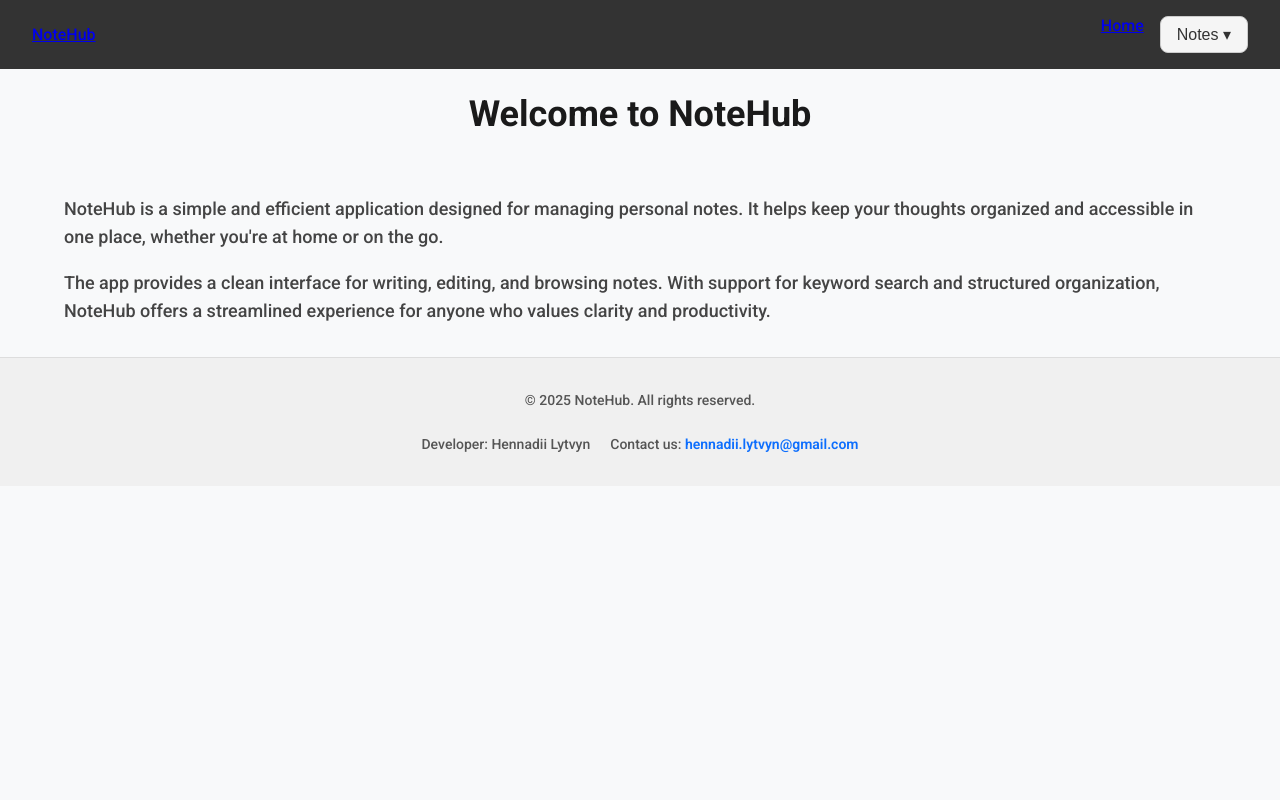
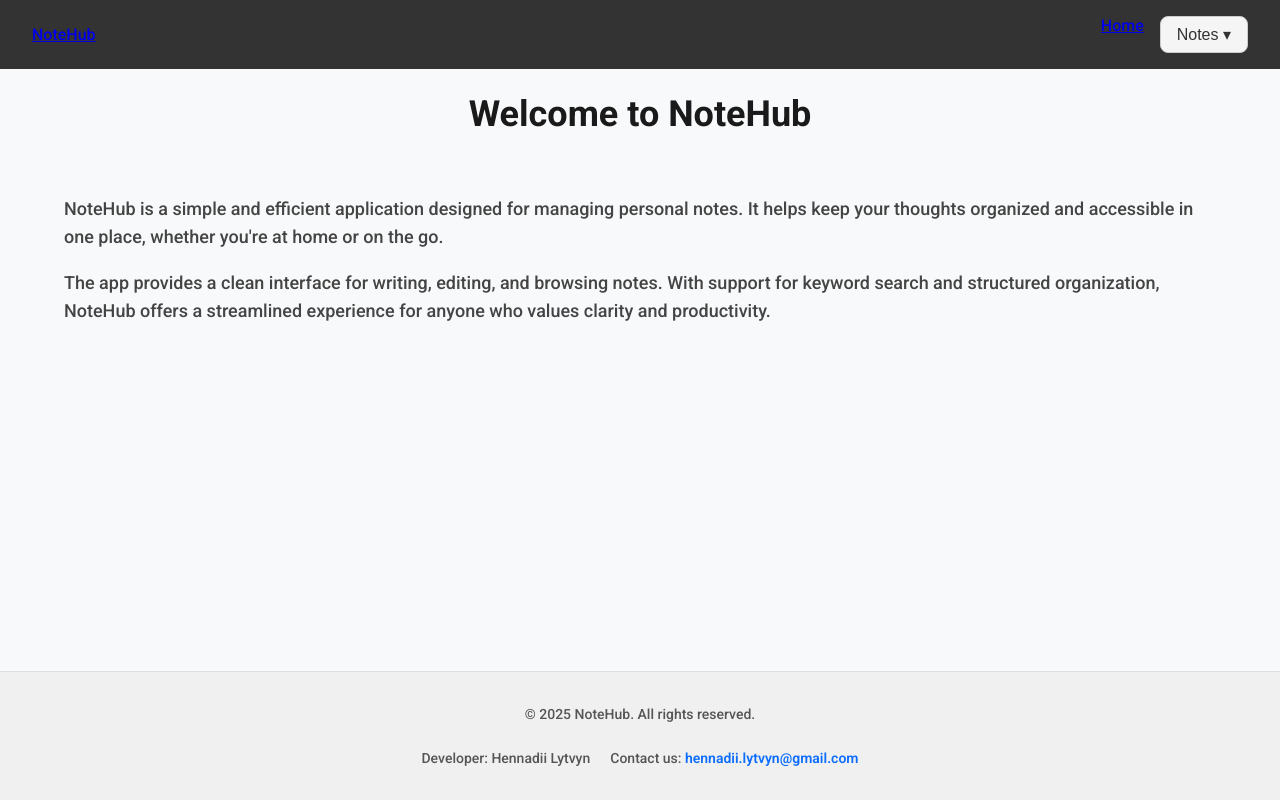
Before and after one commit to HenryLytvyn/08-zustand, a Next.js app: page / in a window 1280 px wide. Built offline with nearby package versions, Linux system fonts and the light colour scheme.

Commit message:
ul add for paginate

```diff
--- a/app/layout.tsx
+++ b/app/layout.tsx
@@ -4,6 +4,7 @@ import Header from '@/components/Header/Header';
 import Footer from '@/components/Footer/Footer';
 import { Metadata } from 'next';
 import { Roboto } from 'next/font/google';
+import css from './Home.module.css';
 
 export const metadata: Metadata = {
   title: 'Web app to create and manage your own notes by categories',
@@ -55,7 +56,7 @@ export default function RootLayout({
       <body className={roboto.variable}>
         <TanStackProvider>
           <Header />
-          <main>
+          <main className={css.main}>
             {children}
             {modal}
           </main>
--- a/app/notes/filter/[...slug]/Notes.client.tsx
+++ b/app/notes/filter/[...slug]/Notes.client.tsx
@@ -23,7 +23,6 @@ export default function NotesClient({ initialData, tag }: Props) {
   const [search, setSearch] = useState('');
   const [page, setPage] = useState(1);
   const [isNewEditOpen, setIsNewEditOpen] = useState(false);
-  // const [isPreviewOpen, setIsPreviewOpen] = useState(false)
   const [debouncedQuery] = useDebounce(search, 1000);
 
   const allNotes = useQuery({
--- a/components/Pagination/Pagination.tsx
+++ b/components/Pagination/Pagination.tsx
@@ -15,6 +15,7 @@ export default function Pagination({
   onPageChange,
 }: PaginationProps) {
   return (
+    <ul>
       <ReactPaginate
         pageCount={totalPages}
         pageRangeDisplayed={5}
@@ -26,5 +27,6 @@ export default function Pagination({
         nextLabel="→"
         previousLabel="←"
       />
+    </ul>
   );
 }
```
Lines whose indentation alone changed are shown as unchanged.
